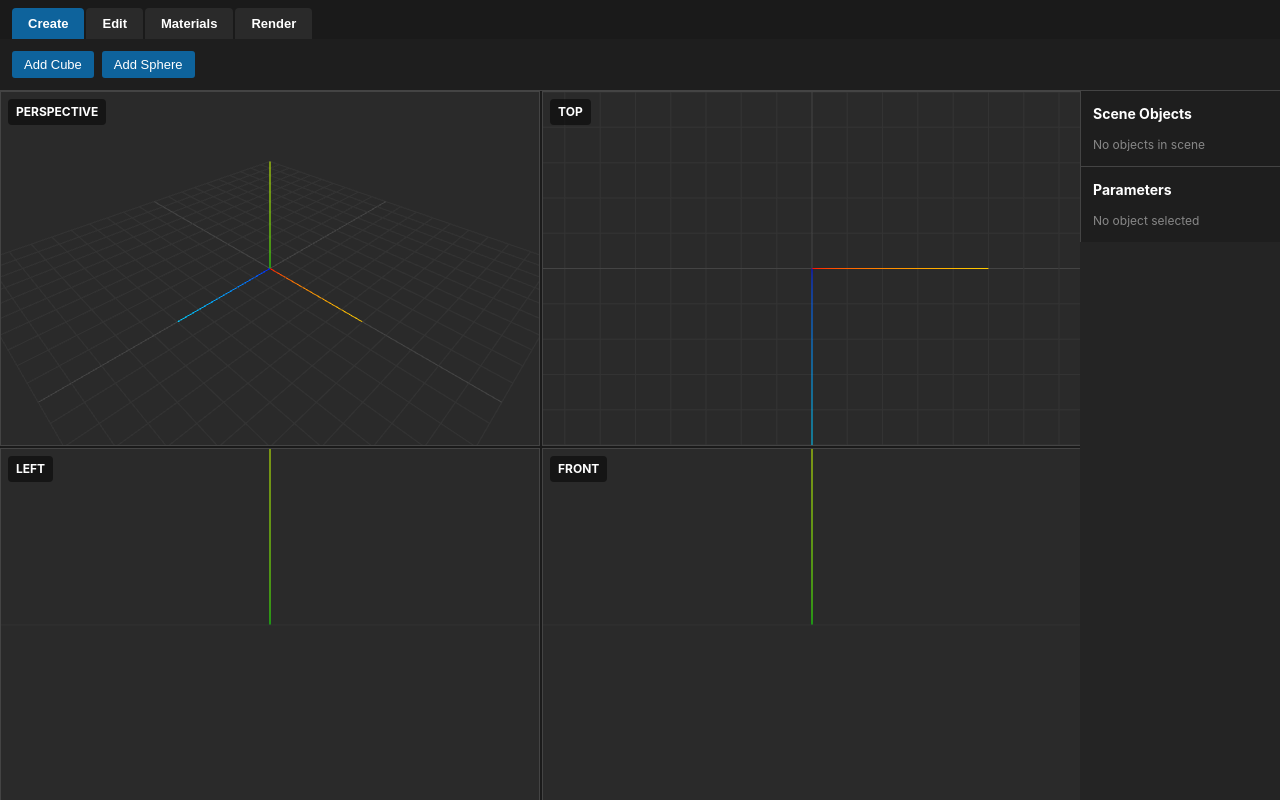
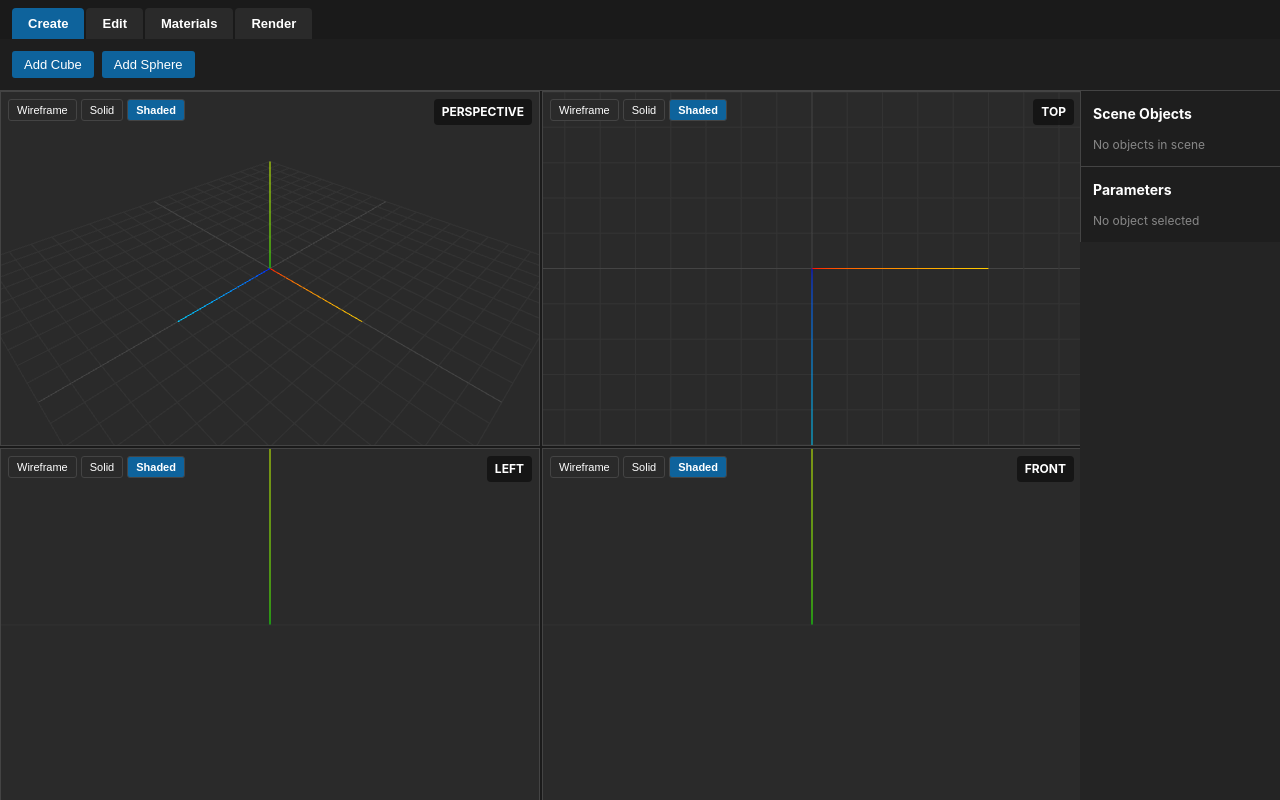
Before and after one commit to danielmarston/GALACTICTHUNDER, a React (Vite) app: page / in a window 1280 px wide. Built offline with nearby package versions, Linux system fonts and the light colour scheme.

Commit message:
click and drag, display modes

```diff
--- a/src/components/Viewport.tsx
+++ b/src/components/Viewport.tsx
@@ -1,8 +1,10 @@
-import { useEffect, useRef } from 'react';
+import { useEffect, useRef, useState } from 'react';
 import * as THREE from 'three';
 import { OrbitControls } from 'three/examples/jsm/controls/OrbitControls.js';
 import type { ViewportType } from '../types/types';
 import type { SceneManager } from '../scene/SceneManager';
+import { ViewportToolbar } from './ViewportToolbar';
+import type { ViewportDisplayMode } from './ViewportToolbar';
 
 interface ViewportProps {
   type: ViewportType;
@@ -18,6 +20,52 @@ export function Viewport({ type, scene, sceneManager, onSelectObject, onMount }:
   const cameraRef = useRef<THREE.Camera | null>(null);
   const controlsRef = useRef<OrbitControls | null>(null);
   const animationFrameRef = useRef<number | null>(null);
+  const [displayMode, setDisplayMode] = useState<ViewportDisplayMode>('shaded');
+  const viewportSceneRef = useRef<THREE.Scene | null>(null);
+  const viewportMeshesRef = useRef<Map<string, THREE.Mesh>>(new Map());
+
+  // Update materials when display mode changes
+  useEffect(() => {
+    const meshMap = viewportMeshesRef.current;
+    const objects = sceneManager.getObjects();
+
+    meshMap.forEach((viewportMesh, id) => {
+      const obj = objects.find(o => o.id === id);
+      if (obj) {
+        // Dispose old material
+        if (viewportMesh.material instanceof THREE.Material) {
+          viewportMesh.material.dispose();
+        }
+
+        // Create new material based on display mode
+        const originalMaterial = obj.mesh.material as THREE.MeshPhongMaterial;
+        const baseColor = originalMaterial.color;
+
+        let newMaterial: THREE.Material;
+        switch (displayMode) {
+          case 'wireframe':
+            newMaterial = new THREE.MeshBasicMaterial({
+              color: baseColor,
+              wireframe: true
+            });
+            break;
+          case 'solid':
+            newMaterial = new THREE.MeshBasicMaterial({
+              color: baseColor
+            });
+            break;
+          case 'shaded':
+          default:
+            newMaterial = new THREE.MeshPhongMaterial({
+              color: baseColor
+            });
+            break;
+        }
+
+        viewportMesh.material = newMaterial;
+      }
+    });
+  }, [displayMode, sceneManager]);
 
   useEffect(() => {
     if (!containerRef.current) return;
@@ -63,6 +111,106 @@ export function Viewport({ type, scene, sceneManager, onSelectObject, onMount }:
 
     cameraRef.current = camera;
 
+    // Create a viewport-specific scene that mirrors the main scene
+    const viewportScene = new THREE.Scene();
+    viewportScene.background = scene.background;
+
+    // Copy helpers and lights from main scene
+    scene.children.forEach(child => {
+      if (child.type === 'GridHelper' || child.type === 'AxesHelper' ||
+          child.type === 'AmbientLight' || child.type === 'DirectionalLight') {
+        viewportScene.add(child.clone());
+      }
+    });
+
+    viewportSceneRef.current = viewportScene;
+
+    // Function to sync viewport scene with main scene
+    const syncScene = () => {
+      const objects = sceneManager.getObjects();
+      const meshMap = viewportMeshesRef.current;
+
+      // Remove meshes that no longer exist
+      const currentIds = new Set(objects.map(obj => obj.id));
+      meshMap.forEach((mesh, id) => {
+        if (!currentIds.has(id)) {
+          viewportScene.remove(mesh);
+          mesh.geometry.dispose();
+          if (mesh.material instanceof THREE.Material) {
+            mesh.material.dispose();
+          }
+          meshMap.delete(id);
+        }
+      });
+
+      // Add or update meshes
+      objects.forEach(obj => {
+        let viewportMesh = meshMap.get(obj.id);
+
+        if (!viewportMesh) {
+          // Create new mesh with custom material
+          const geometry = obj.mesh.geometry;
+          let material: THREE.Material;
+
+          const originalMaterial = obj.mesh.material as THREE.MeshPhongMaterial;
+          const baseColor = originalMaterial.color;
+
+          switch (displayMode) {
+            case 'wireframe':
+              material = new THREE.MeshBasicMaterial({
+                color: baseColor,
+                wireframe: true
+              });
+              break;
+            case 'solid':
+              material = new THREE.MeshBasicMaterial({
+                color: baseColor
+              });
+              break;
+            case 'shaded':
+            default:
+              material = new THREE.MeshPhongMaterial({
+                color: baseColor
+              });
+              break;
+          }
+
+          viewportMesh = new THREE.Mesh(geometry, material);
+          viewportScene.add(viewportMesh);
+          meshMap.set(obj.id, viewportMesh);
+        }
+
+        // Sync transform
+        viewportMesh.position.copy(obj.mesh.position);
+        viewportMesh.rotation.copy(obj.mesh.rotation);
+        viewportMesh.scale.copy(obj.mesh.scale);
+      });
+
+      // Sync outline mesh from main scene
+      const outlineMeshes = scene.children.filter(
+        child => child instanceof THREE.Mesh &&
+        child.material instanceof THREE.MeshBasicMaterial &&
+        (child.material as THREE.MeshBasicMaterial).side === THREE.BackSide
+      );
+
+      // Remove old outline meshes
+      const existingOutlines = viewportScene.children.filter(
+        child => child instanceof THREE.Mesh &&
+        child.material instanceof THREE.MeshBasicMaterial &&
+        (child.material as THREE.MeshBasicMaterial).side === THREE.BackSide
+      );
+      existingOutlines.forEach(outline => viewportScene.remove(outline));
+
+      // Add current outline meshes
+      outlineMeshes.forEach(outline => {
+        const outlineClone = outline.clone();
+        viewportScene.add(outlineClone);
+      });
+    };
+
+    // Initial sync
+    syncScene();
+
     // Create renderer
     const renderer = new THREE.WebGLRenderer({ antialias: true });
     renderer.setSize(width, height);
@@ -76,31 +224,72 @@ export function Viewport({ type, scene, sceneManager, onSelectObject, onMount }:
     container.appendChild(renderer.domElement);
     rendererRef.current = renderer;
 
-    // Add controls for perspective view
+    // Add controls
+    const controls = new OrbitControls(camera, renderer.domElement);
+    controls.enableDamping = true;
+    controls.dampingFactor = 0.05;
+
     if (type === 'perspective') {
-      const controls = new OrbitControls(camera, renderer.domElement);
-      controls.enableDamping = true;
-      controls.dampingFactor = 0.05;
-      controlsRef.current = controls;
+      // Perspective: allow rotation, zoom, and pan
+      controls.enableRotate = true;
+      controls.enableZoom = true;
+      controls.enablePan = true;
+    } else {
+      // Orthographic: only pan and zoom, no rotation
+      controls.enableRotate = false;
+      controls.enableZoom = true;
+      controls.enablePan = true;
+      controls.mouseButtons = {
+        LEFT: THREE.MOUSE.PAN,
+        MIDDLE: THREE.MOUSE.DOLLY,
+        RIGHT: THREE.MOUSE.PAN
+      };
     }
+
+    controlsRef.current = controls;
 
     // Animation loop
     const animate = () => {
       animationFrameRef.current = requestAnimationFrame(animate);
 
+      // Sync scene objects
+      syncScene();
+
       if (controlsRef.current) {
         controlsRef.current.update();
       }
 
-      renderer.render(scene, camera);
+      renderer.render(viewportScene, camera);
     };
     animate();
 
     // Handle object selection via raycasting
     const raycaster = new THREE.Raycaster();
     const mouse = new THREE.Vector2();
+    let mouseDownPos = { x: 0, y: 0 };
+    let isDragging = false;
+
+    const handleMouseDown = (event: MouseEvent) => {
+      mouseDownPos = { x: event.clientX, y: event.clientY };
+      isDragging = false;
+    };
+
+    const handleMouseMove = (event: MouseEvent) => {
+      if (mouseDownPos) {
+        const dx = event.clientX - mouseDownPos.x;
+        const dy = event.clientY - mouseDownPos.y;
+        if (Math.sqrt(dx * dx + dy * dy) > 5) {
+          isDragging = true;
+        }
+      }
+    };
 
     const handleClick = (event: MouseEvent) => {
+      // Only process selection if not dragging
+      if (isDragging) {
+        return;
+      }
+
       const rect = container.getBoundingClientRect();
 
       // Calculate mouse position in normalized device coordinates (-1 to +1)
@@ -131,6 +320,8 @@ export function Viewport({ type, scene, sceneManager, onSelectObject, onMount }:
       }
     };
 
+    container.addEventListener('mousedown', handleMouseDown);
+    container.addEventListener('mousemove', handleMouseMove);
     container.addEventListener('click', handleClick);
 
     // Notify parent of mount
@@ -175,6 +366,8 @@ export function Viewport({ type, scene, sceneManager, onSelectObject, onMount }:
     return () => {
       resizeObserver.disconnect();
       window.removeEventListener('resize', handleResize);
+      container.removeEventListener('mousedown', handleMouseDown);
+      container.removeEventListener('mousemove', handleMouseMove);
       container.removeEventListener('click', handleClick);
 
       if (animationFrameRef.current !== null) {
@@ -185,12 +378,20 @@ export function Viewport({ type, scene, sceneManager, onSelectObject, onMount }:
         controlsRef.current.dispose();
       }
 
+      // Clean up viewport-specific meshes and materials
+      viewportMeshesRef.current.forEach(mesh => {
+        if (mesh.material instanceof THREE.Material) {
+          mesh.material.dispose();
+        }
+      });
+      viewportMeshesRef.current.clear();
+
       if (rendererRef.current) {
         container.removeChild(rendererRef.current.domElement);
         rendererRef.current.dispose();
       }
     };
-  }, [type, scene, sceneManager, onSelectObject, onMount]);
+  }, [type, scene, sceneManager, onSelectObject, onMount, displayMode]);
 
   return (
     <div style={{ position: 'relative', width: '100%', height: '100%' }}>
@@ -203,11 +404,15 @@ export function Viewport({ type, scene, sceneManager, onSelectObject, onMount }:
           boxSizing: 'border-box',
         }}
       />
+      <ViewportToolbar
+        displayMode={displayMode}
+        onDisplayModeChange={setDisplayMode}
+      />
       <div
         style={{
           position: 'absolute',
           top: '8px',
-          left: '8px',
+          right: '8px',
           color: '#fff',
           fontSize: '12px',
           fontWeight: 'bold',
--- /dev/null
+++ b/src/components/ViewportToolbar.tsx
@@ -0,0 +1,86 @@
+export type ViewportDisplayMode = 'wireframe' | 'solid' | 'shaded';
+
+interface ViewportToolbarProps {
+  displayMode: ViewportDisplayMode;
+  onDisplayModeChange: (mode: ViewportDisplayMode) => void;
+}
+
+export function ViewportToolbar({ displayMode, onDisplayModeChange }: ViewportToolbarProps) {
+  const buttonStyle = (mode: ViewportDisplayMode) => ({
+    padding: '4px 8px',
+    backgroundColor: displayMode === mode ? '#0e639c' : '#2a2a2a',
+    color: '#fff',
+    border: '1px solid #444',
+    borderRadius: '3px',
+    cursor: 'pointer',
+    fontSize: '11px',
+    fontWeight: displayMode === mode ? 'bold' : 'normal',
+  });
+
+  const hoverStyle = {
+    backgroundColor: '#3a3a3a',
+  };
+
+  return (
+    <div
+      style={{
+        position: 'absolute',
+        top: '8px',
+        left: '8px',
+        display: 'flex',
+        gap: '4px',
+        zIndex: 10,
+        pointerEvents: 'auto',
+      }}
+    >
+      <button
+        style={buttonStyle('wireframe')}
+        onClick={() => onDisplayModeChange('wireframe')}
+        onMouseOver={(e) => {
+          if (displayMode !== 'wireframe') {
+            e.currentTarget.style.backgroundColor = hoverStyle.backgroundColor;
+          }
+        }}
+        onMouseOut={(e) => {
+          if (displayMode !== 'wireframe') {
+            e.currentTarget.style.backgroundColor = buttonStyle('wireframe').backgroundColor;
+          }
+        }}
+      >
+        Wireframe
+      </button>
+      <button
+        style={buttonStyle('solid')}
+        onClick={() => onDisplayModeChange('solid')}
+        onMouseOver={(e) => {
+          if (displayMode !== 'solid') {
+            e.currentTarget.style.backgroundColor = hoverStyle.backgroundColor;
+          }
+        }}
+        onMouseOut={(e) => {
+          if (displayMode !== 'solid') {
+            e.currentTarget.style.backgroundColor = buttonStyle('solid').backgroundColor;
+          }
+        }}
+      >
+        Solid
+      </button>
+      <button
+        style={buttonStyle('shaded')}
+        onClick={() => onDisplayModeChange('shaded')}
+        onMouseOver={(e) => {
+          if (displayMode !== 'shaded') {
+            e.currentTarget.style.backgroundColor = hoverStyle.backgroundColor;
+          }
+        }}
+        onMouseOut={(e) => {
+          if (displayMode !== 'shaded') {
+            e.currentTarget.style.backgroundColor = buttonStyle('shaded').backgroundColor;
+          }
+        }}
+      >
+        Shaded
+      </button>
+    </div>
+  );
+}
```
